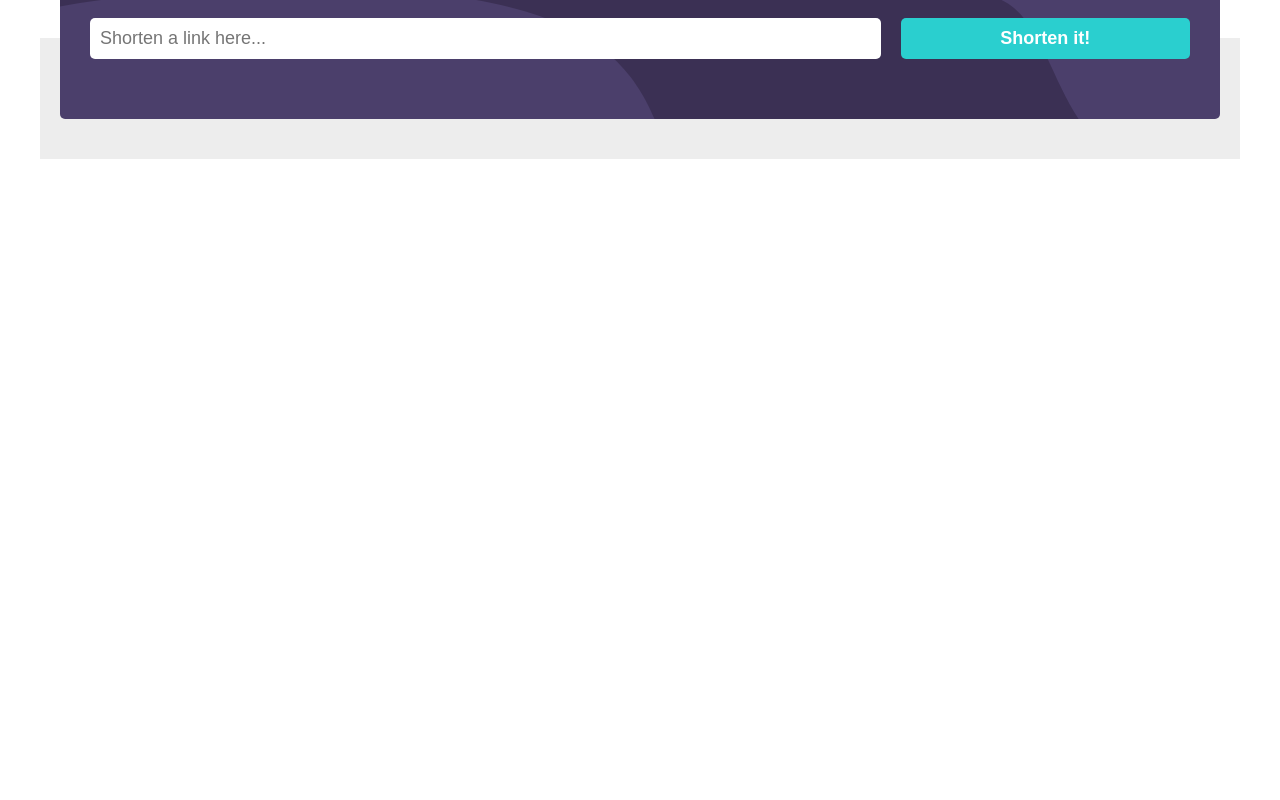
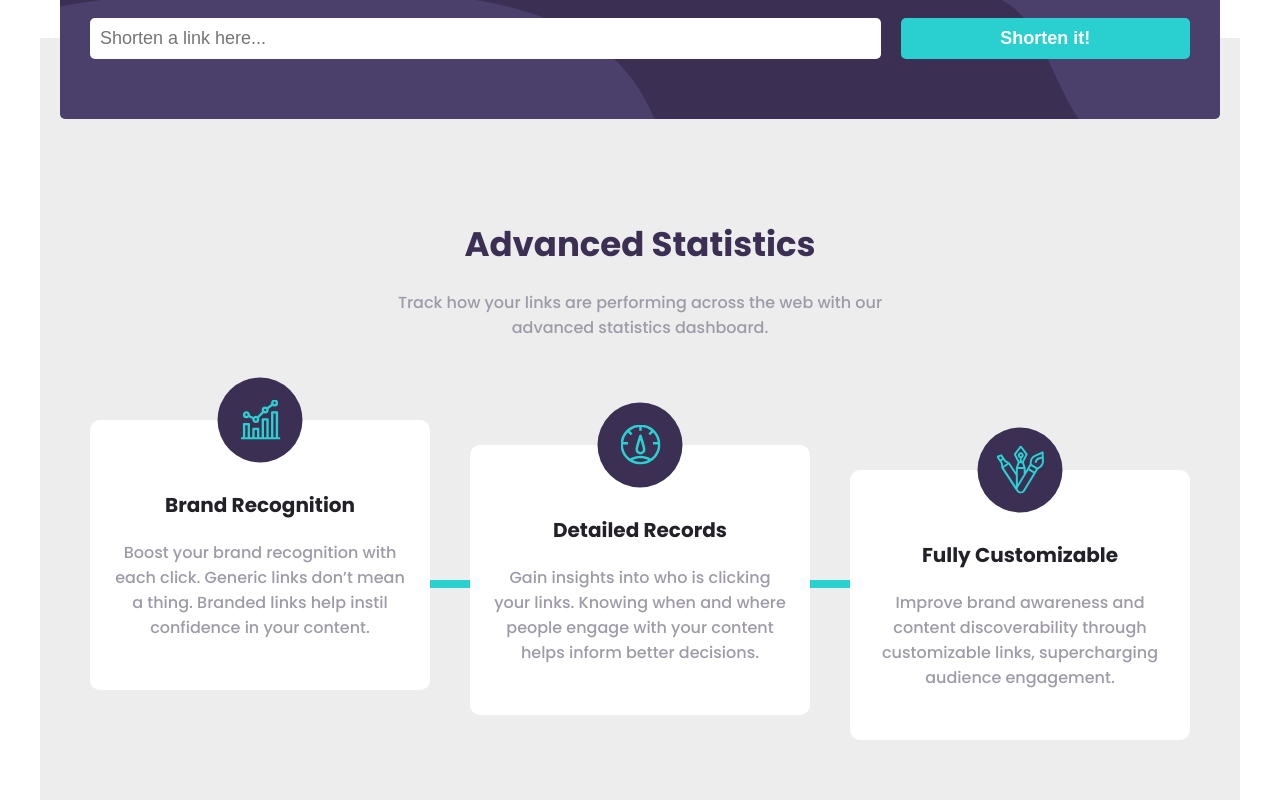
Before and after one commit to starskynder/url-shortening-api, a React (Create React App) app: page / in a window 1280 px wide. Shown: the part 609-1409 px from the top of the page. Before the commit the page ends 800 px from the top, so only its background shows below. Built offline with nearby package versions, Linux system fonts and the light colour scheme.

Commit message:
Add Statistics component

```diff
--- a/src/App.js
+++ b/src/App.js
@@ -2,6 +2,7 @@ import React from "react";
 import Navbar from "./components/Navbar";
 import Header from "./components/Header";
 import Shorten from "./components/Shorten";
+import Statistics from "./components/Statistics";
 import "./sass/main.scss";
 import logo from "./images/logo.svg";
 import headerImg from "./images/illustration-working.svg";
@@ -20,6 +21,7 @@ function App() {
         img={headerImg}
       />
       <Shorten />
+      <Statistics />
     </div>
   );
 }
--- /dev/null
+++ b/src/components/Statistics.js
@@ -0,0 +1,70 @@
+import React from "react";
+import brand from "../images/icon-brand-recognition.svg";
+import records from "../images/icon-detailed-records.svg";
+import customizable from "../images/icon-fully-customizable.svg";
+
+const Statistics = () => {
+  return (
+    <div className="statistics">
+      <div className="statistics__title">
+        <h2 className="heading__secondary">Advanced Statistics</h2>
+        <p className="statistics__text">
+          Track how your links are performing across the web with our advanced
+          statistics dashboard.
+        </p>
+      </div>
+      <div className="statistics__boxes">
+        <div className="statistics__box one">
+          <div className="statistics__imgwrap">
+            <div className="statistics__img">
+              <img src={brand} alt="" />
+            </div>
+          </div>
+
+          <h3 className="heading__tertiary statistics__boxtitle">
+            Brand Recognition
+          </h3>
+
+          <div className="statistics__box-text ">
+            Boost your brand recognition with each click. Generic links don’t
+            mean a thing. Branded links help instil confidence in your content.
+          </div>
+        </div>
+        <div className="statistics__box two">
+          <div className="statistics__imgwrap">
+            <div className="statistics__img">
+              <img src={records} alt="" />
+            </div>
+          </div>
+
+          <h3 className="heading__tertiary statistics__boxtitle">
+            Detailed Records
+          </h3>
+
+          <div className="statistics__box-text">
+            Gain insights into who is clicking your links. Knowing when and
+            where people engage with your content helps inform better decisions.
+          </div>
+        </div>
+        <div className="statistics__box three">
+          <div className="statistics__imgwrap">
+            <div className="statistics__img">
+              <img src={customizable} alt="" />
+            </div>
+          </div>
+
+          <h3 className="heading__tertiary statistics__boxtitle">
+            Fully Customizable
+          </h3>
+
+          <div className="statistics__box-text">
+            Improve brand awareness and content discoverability through
+            customizable links, supercharging audience engagement.
+          </div>
+        </div>
+      </div>
+    </div>
+  );
+};
+
+export default Statistics;
--- /dev/null
+++ b/src/sass/layout/_statistics.scss
@@ -0,0 +1,137 @@
+// STATISTICS
+.statistics {
+  background-color: lighten($gray, 18%);
+  padding: 2rem;
+  display: flex;
+  flex-flow: column nowrap;
+  justify-content: center;
+  align-items: center;
+  font-size: 1.6rem;
+
+  &__text {
+    color: $graysh-violet;
+    margin-top: 2rem;
+  }
+
+  &__boxes {
+    font-size: inherit;
+    text-align: center;
+    display: flex;
+    flex-flow: column wrap;
+    justify-content: center;
+    align-items: center;
+    color: $graysh-violet;
+    position: relative;
+
+    @media screen and (min-width: 75em) {
+      height: 40rem;
+    }
+
+    &::before {
+      left: 50%;
+      top: 2rem;
+
+      position: absolute;
+
+      z-index: 0;
+      content: "";
+      width: 8px;
+      height: 90%;
+      background-color: $cyan;
+
+      @media screen and (min-width: 75em) {
+        width: 90%;
+        height: 8px;
+        top: 50%;
+        left: 2rem;
+      }
+    }
+
+    @media screen and (min-width: 75em) {
+      flex-flow: row wrap;
+
+      &:first-child {
+        align-self: flex-start;
+      }
+
+      &:nth-child(2) {
+        align-self: center;
+      }
+
+      &:nth-child(3) {
+        align-self: flex-end;
+      }
+    }
+  }
+
+  .one {
+    @media screen and (min-width: 75em) {
+      align-self: flex-start;
+    }
+  }
+
+  .two {
+    @media screen and (min-width: 75em) {
+      align-self: center;
+    }
+  }
+
+  .three {
+    @media screen and (min-width: 75em) {
+      align-self: flex-end;
+    }
+  }
+
+  &__box {
+    margin: 4rem 2rem;
+    max-width: 50rem;
+    background-color: $white;
+    border-radius: 10px;
+    z-index: 2;
+    padding: 5rem 2rem;
+    position: relative;
+    &-text {
+      color: $graysh-violet;
+    }
+
+    @media screen and (min-width: 75em) {
+      max-width: 30rem;
+    }
+  }
+
+  &__boxtitle {
+    margin: 2rem 0;
+  }
+
+  &__title {
+    font-size: inherit;
+    text-align: center;
+    margin: 4rem 0;
+    max-width: 50rem;
+  }
+
+  &__imgwrap {
+    position: absolute;
+    border-radius: 50%;
+
+    top: 0;
+    left: 50%;
+    transform: translate(-50%, -50%);
+  }
+
+  &__img {
+    border-radius: 50%;
+    width: 8.5rem;
+    height: 8.5rem;
+    background-color: $darkviolet;
+    position: relative;
+
+    img {
+      position: absolute;
+      display: block;
+      top: 50%;
+      left: 50%;
+      transform: translate(-50%, -50%);
+    }
+  }
+}
--- a/src/sass/main.scss
+++ b/src/sass/main.scss
@@ -7,3 +7,4 @@
 @import "./layout/navbar";
 @import "./layout/header";
 @import "./layout/shorten";
+@import "./layout/statistics";
```
